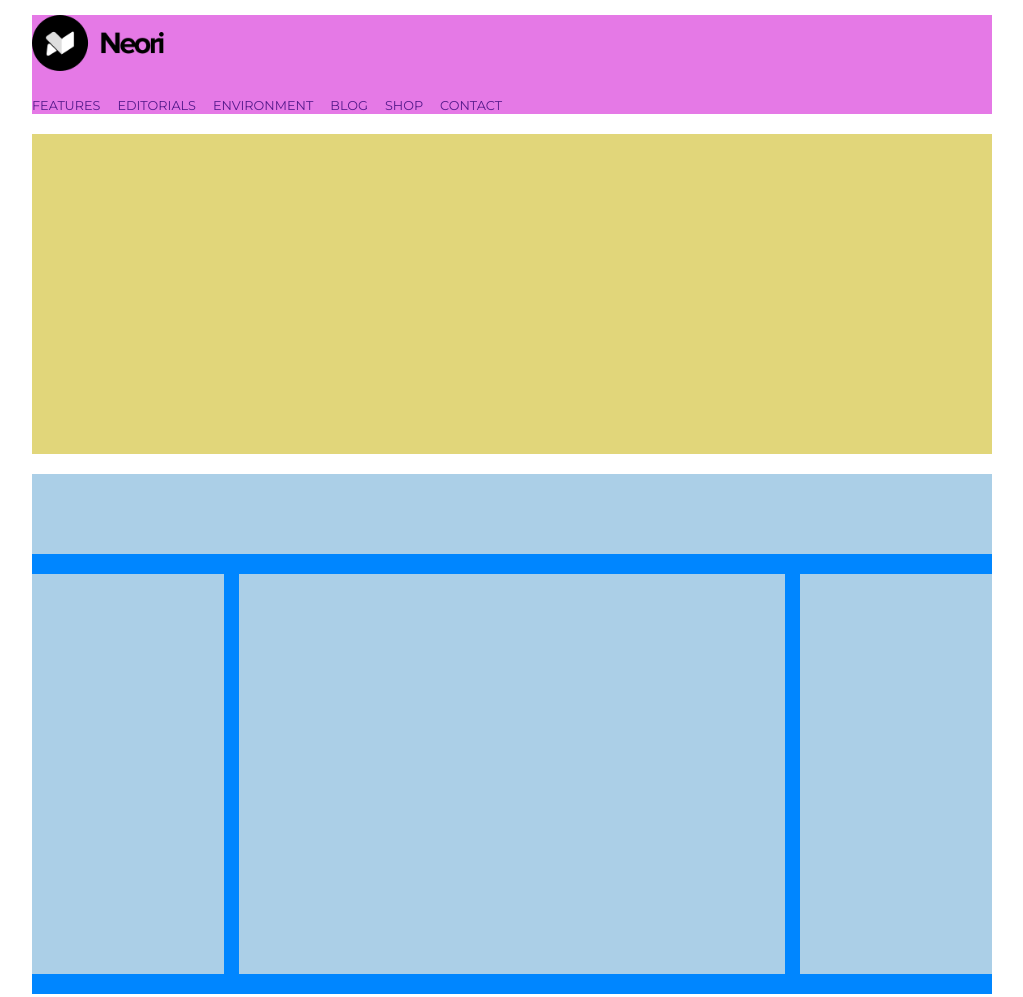
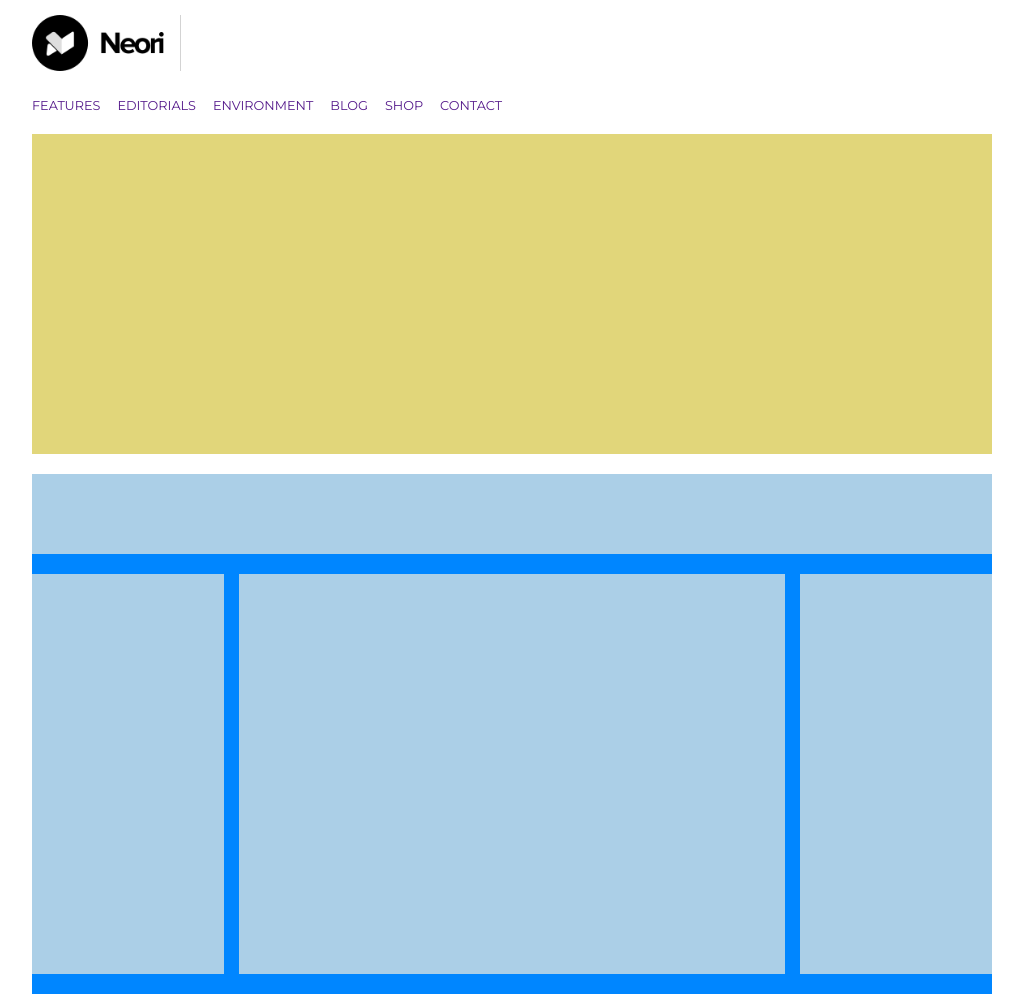
Before and after one commit to Gozzissimo/htmlcss-wp, a plain HTML site: page index.html in a window 1280 px wide. Shown: the top 997 px of the page, without its empty margins (88-1111 px from the left). Drawn offline with Linux system fonts and the light colour scheme.

Commit message:
header completed

```diff
--- a/css/style.css
+++ b/css/style.css
@@ -30,7 +30,7 @@ body{
 
 header {
     margin-bottom: 20px;
-    background-color: #E579E6;
+    /* background-color: #E579E6; */
 }
 
 /* logo */
@@ -40,6 +40,8 @@ header {
 
 .logo-img {
     height: 100%;
+    padding-right: 1em;
+    border-right: 1px solid lightgray;
 }
 
 /* nav bar */
```
